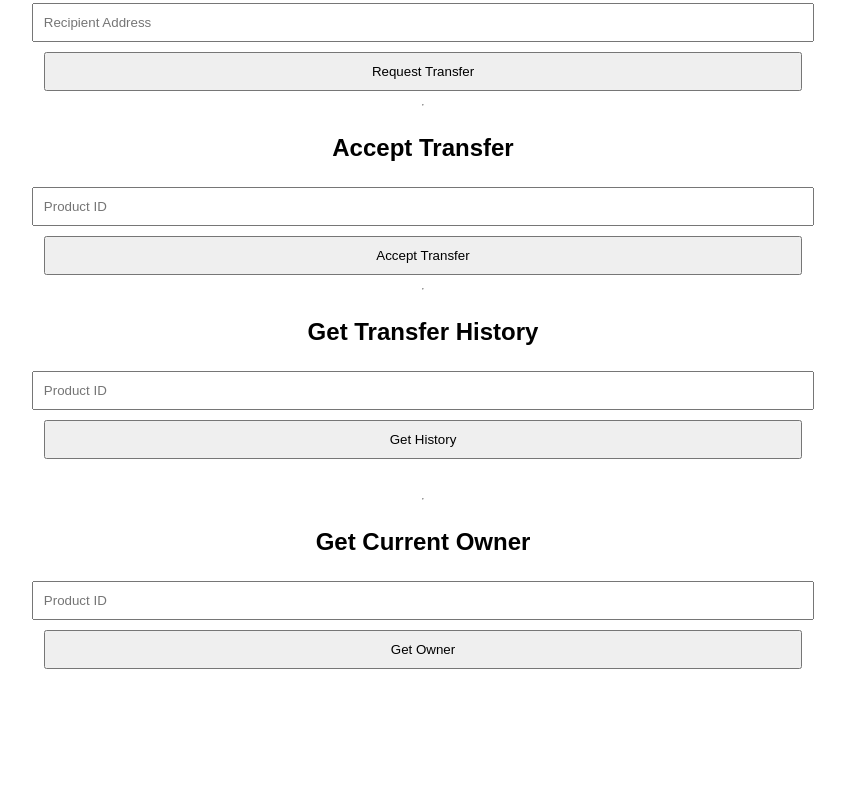
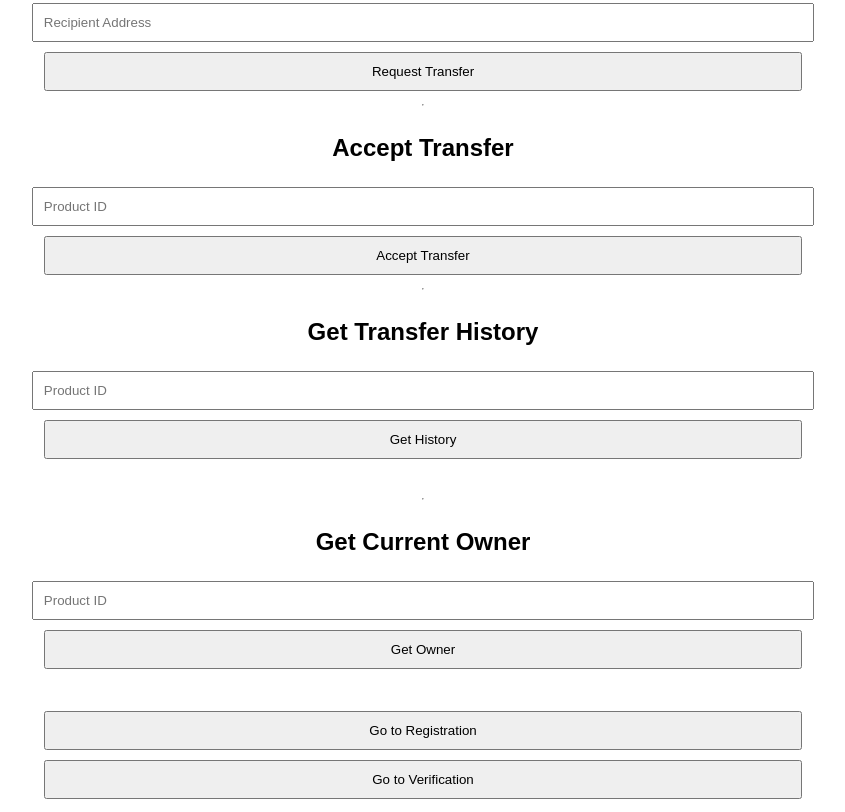
Before and after one commit to KadenKaden12/IFB452_Group35, a website: page transfer.html in a window 1280 px wide. Shown: the part 741-1553 px from the top of the page, without its empty margins (217-1062 px from the left). Before the commit the page ends 1455 px from the top, so only its background shows below. Drawn offline with Linux system fonts and the light colour scheme.

Commit message:
Kayden:added navigation pages

```diff
--- a/transfer.html
+++ b/transfer.html
@@ -73,6 +73,9 @@
     <input id="productIdOwner" placeholder="Product ID" />
     <button onclick="getCurrentOwner()">Get Owner</button>
     <p id="ownerResult"></p>
+
+	<button onclick="location.href='index.html'">Go to Registration</button>
+	<button onclick="location.href='verification.html'">Go to Verification</button>
     </div>
     <script src="https://cdn.jsdelivr.net/npm/web3@1.10.0/dist/web3.min.js"></script>
     <script>
```
